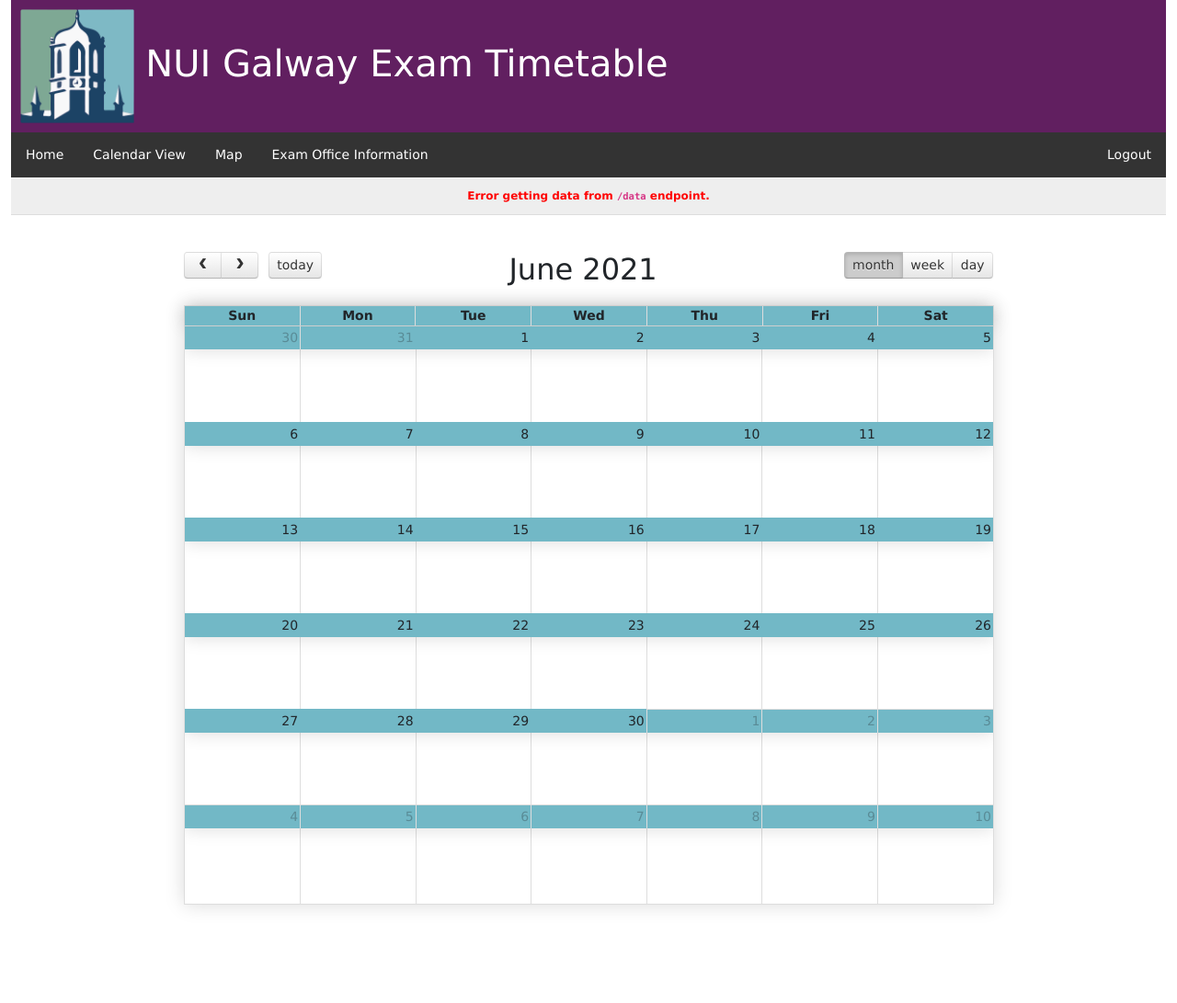
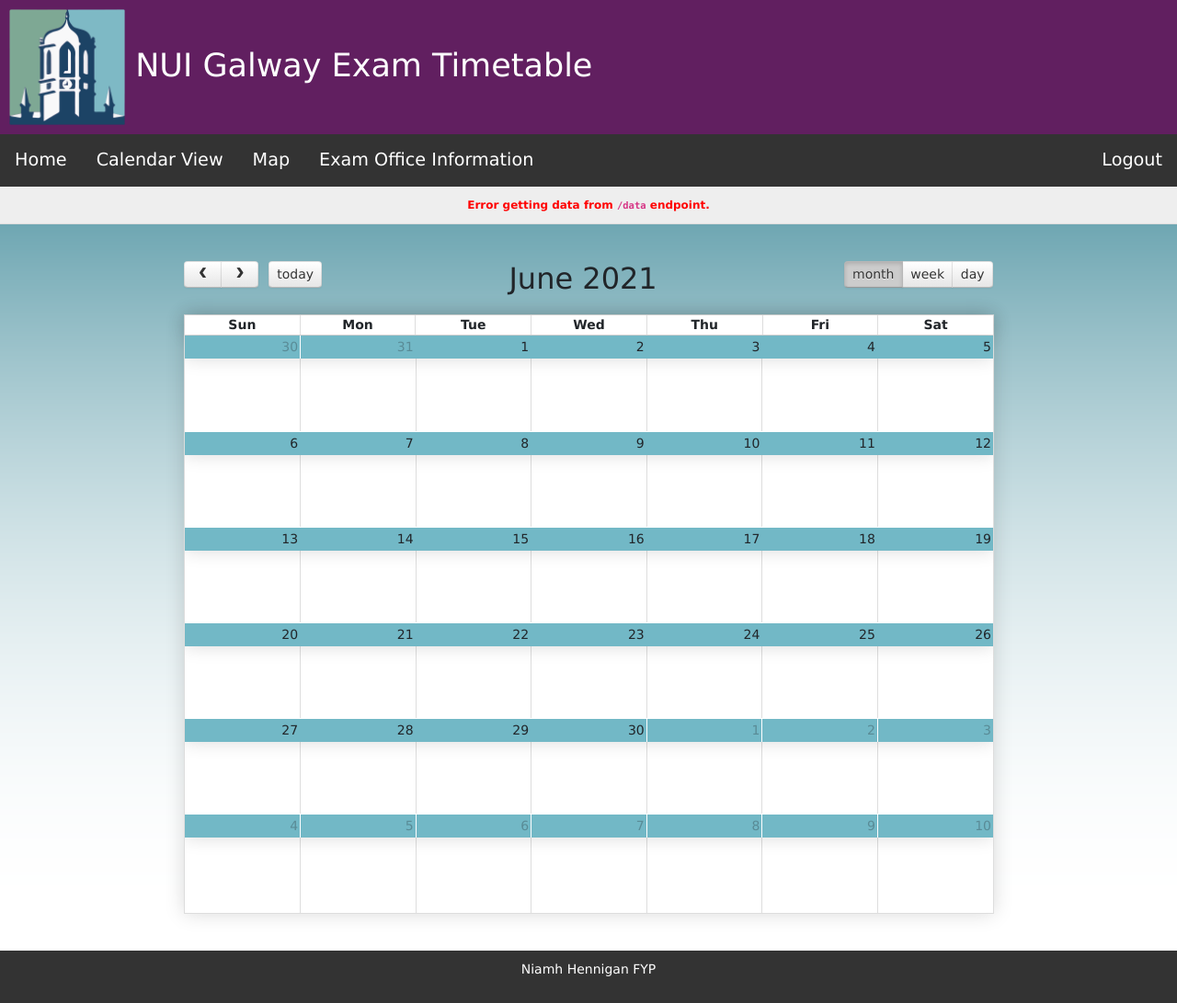
Before and after one commit to nhennigan/FYP, a Flask app: page /calendarview/ in a window 1280 px wide. Shown: the whole page at 92% size. Before the commit the page ends 988 px from the top, so only its background shows below. Run offline with Flask 2, Linux system fonts and the light colour scheme; the visitor is signed in with stand-in values (Sample User, id 1); data that the repository does not hold is empty; some libraries are stand-ins or nearby versions.

Commit message:
more styling

```diff
--- a/backend/templates/admin_home.html
+++ b/backend/templates/admin_home.html
@@ -5,7 +5,7 @@
 
       {{user.f_name}} {{user.l_name}}
         {%for item in user.exam_list%}
-	<table border="1">
+	<table align="center">
         <tr>
           <th colspan="4"> Exam Number </th>
         </tr>
--- a/backend/templates/base.html
+++ b/backend/templates/base.html
@@ -11,13 +11,24 @@
     <script src="https://code.jquery.com/jquery-2.2.4.min.js" integrity="sha256-BbhdlvQf/xTY9gja0Dq3HiwQF8LaCRTXxZKRutelT44=" crossorigin="anonymous"></script>
 
 <style>
+.myBtn_multi{
+border: none;
+    background-color: inherit;
+    padding: 14px 0px;
+    font-size: 16px;
+    font: inherit;
+    text-align: left;
+}
+.myBtn_multi:hover{
+  background-color: #eee;
+}
 .banner{
     padding: 10px;
     padding-top: 10px;
     text-align: left;
     background-color: #611f60;
     color: white;
-    font-size: 40px;
+    font-size: 35px;
     width: 100%;
   }
 .banner #crest{
@@ -28,11 +39,14 @@
   width:10%;
   height: auto;
 }
-.banner
 .container-fluid{
   width:100%;
   padding:0px;
-  margin:0;
+  margin:0px;
+  padding-right: 0px;
+padding-left: 0px;
+margin-right: 0px;
+margin-left: 0;
 }
 .container-fluid nav{
   margin: 0;
@@ -48,6 +62,7 @@
   text-align: center;
   padding: 14px 16px;
   text-decoration: none;
+  font-size:1.5vw;
 }
 .container-fluid nav a:hover:not(.active){
   background-color: #111;
@@ -57,9 +72,6 @@
   background-color:#111;
 }
 
-.contents{
-	background-color: red;
-}
 .modal {
   display: none; /* Hidden by default */
   position: fixed; /* Stay in place */
@@ -79,8 +91,17 @@
   background-color: #fefefe;
   margin: auto;
   padding: 20px;
-  border: 1px solid #888;
-  width: 80%;
+  width: 75%;
+  padding-left:auto;
+  padding-right:auto;
+}
+.modal-content h1{
+  text-align:"center";
+}
+.venue img{
+  display: block;
+  margin-left: auto;
+  margin-right: auto;
 }
 
 /* The Close Button */
@@ -97,34 +118,32 @@
   text-decoration: none;
   cursor: pointer;
 }
+thead{
+  background-color:#72b8c6;
+  padding: 5px;
+}
+
 table{
-	width:70%;
+	width:80%;
 	box-shadow: 0 0 20px rgba(0, 0, 0, 0.15);
+	font-size:1vw;
 }
 table, th, td {
   border: 1px solid black;
   border-collapse: collapse;
+  background-color: white;
 }
 th, td {
   padding: 5px;
 }
 th {
   text-align: left;
-  width:10%;
-}
-thead{
-  background-color:#72b8c6;
-  padding: 5px;
-}
-table_class{
-  width: 85%;
-  margin: auto;
+  width:25%;
 }
 #img_container {
     position:relative;
     display:inline-block;
     text-align:center;
-    border:1px solid red;
 }
 
 .button {
@@ -133,21 +152,64 @@ table_class{
     right:10px;
     width:100px;
     height:30px;
+    background-color:#93bd59;
+    text-align:centre;
+    border-radius:1em;
+    text-shadow: 0 0.04em 0.04em rgba(0,0,0,0.35);
+    transition: all 0.2s;
 }
+        .button:hover{
+                background-color:#6d8749;
+        }
+
 /* Three image containers (use 25% for four, and 50% for two, etc) */
 .column {
-  float: left;
-  width: 1%;
   padding: 5px;
+  display: flex;
+  flex-direction: column;
+  flex-basis: 100%;
+  flex: 1;
 }
-
+.row{
+	display: flex;
+  flex-direction: row;
+  flex-wrap: wrap;
+  width: 100%;
+}
 /* Clear floats after image containers */
 .row::after {
   content: "";
   clear: both;
   display: table;
 }
+.seating{
+	margin-left:auto;
+	margin-right:auto;
+}
+.footer_class{
+        background-color:#333;
+        color: white;
+        text-align: center;
+        padding: 10px;
+        width:100%;
+}
+	.hero-image {
+  width:100%;
+  height:100%;
+  background-image: url("../static/login2_background.PNG") ;
+  background-color: #cccccc;
+  background-position: center;
+  background-repeat: no-repeat;
+  background-size: cover;
+  position: relative;
+  padding:0;
+}
+html,body {
+	height: 95vh;
+  margin: 0;
+}
 </style>
+
   <div class="container-fluid">
 	<div class="banner">
 		<img alt="Crest" class="responsive" id=crest src="{{url_for('static', filename='crest_only.png')}}">
@@ -164,10 +226,17 @@ table_class{
 	  </nav>
 	</div>
   <div class="container-fluid">
-
+	<div class="hero-image">
         {% block content %}{% endblock %}
+	</div>
   </div>
-  </body>
+  <div class="container-fluid">
+<footer>
+  <div class = "footer_class">
+    <p>Niamh Hennigan FYP</p>
+  </div>
+</footer>
+  </div>
 
 
 </html>
```
Also changed, not shown: backend/templates/home.html (+7 -24 lines), 1 other file.
